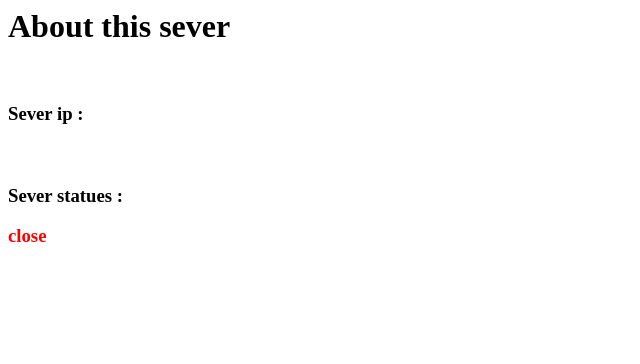
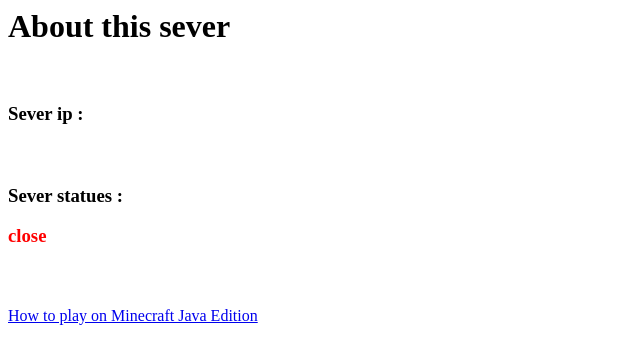
Before and after one commit to chenyuchen-1/chenyuchen-1.github.io, a plain HTML site: page index.html in a window 1280 px wide. Shown: the whole page, without its empty margins (0-640 px from the left). Drawn offline with Linux system fonts and the light colour scheme.

Commit message:
Update index.html

```diff
--- a/index.html
+++ b/index.html
@@ -10,5 +10,6 @@
       <br/>
       <p>Sever statues : <p style="color:red;"> close </p></p><br/>
     </h3>
+    <a href='./sever.html'>How to play on Minecraft Java Edition</a>
   </body>
 </html>
```
